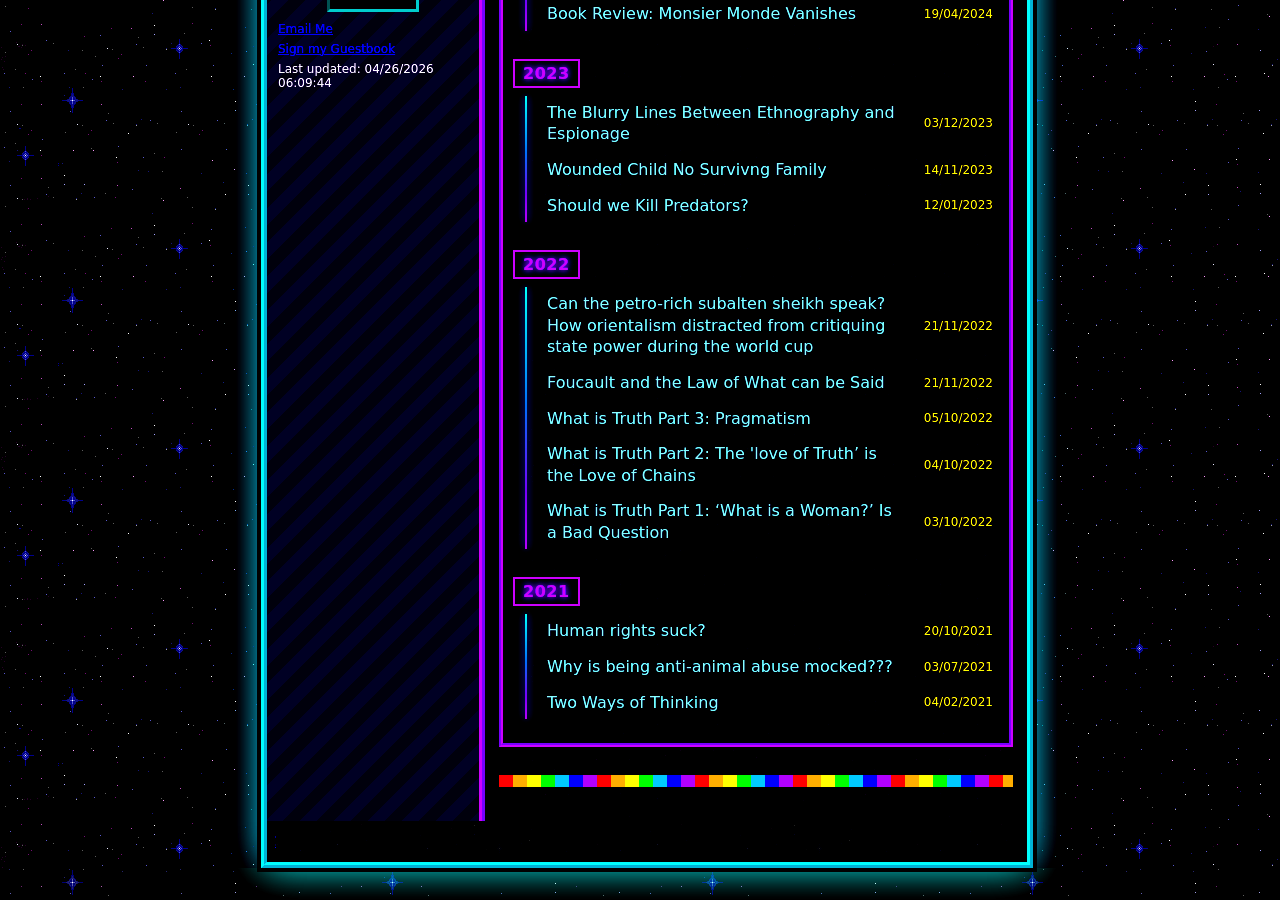
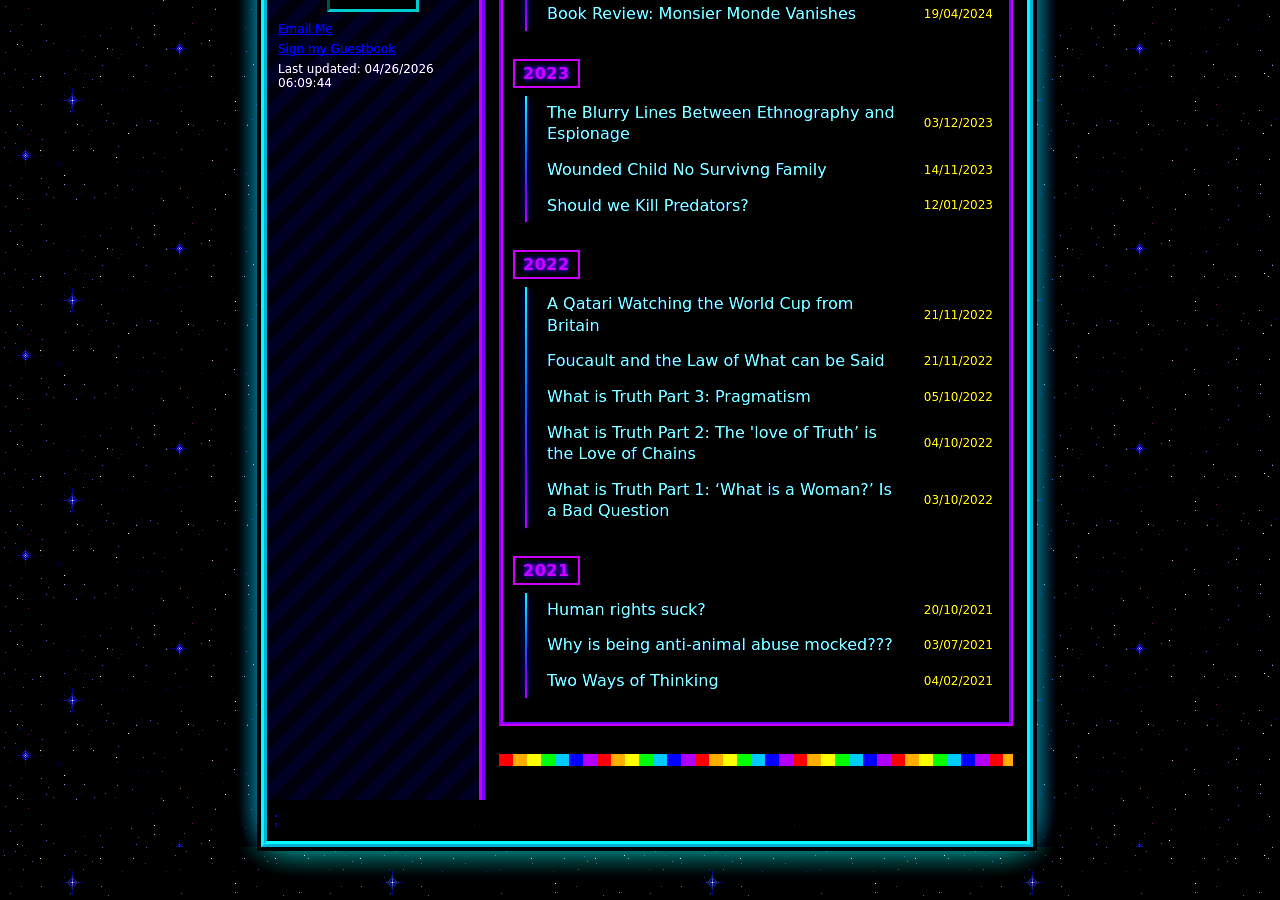
Before and after one commit to Catofminerva/Catofminerva.github.io, a Jekyll site: the page built from blog_posts.html, in a window 1280 px wide and 900 px high, scrolled down 882 px. Built offline with Jekyll 4.4.1, drawn with Linux system fonts in a browser that asks for light colours.

Commit message:
Update 2022-11-21-worldcup.md

```diff
--- a/_posts/2022-11-21-worldcup.md
+++ b/_posts/2022-11-21-worldcup.md
@@ -1,6 +1,6 @@
 ---
 layout: post
-title: "Can the petro-rich subalten sheikh speak? How orientalism distracted from critiquing state power during the world cup"
+title: "A Qatari Watching the World Cup from Britain"
 permalink: /worldcup
 ---
 
```
